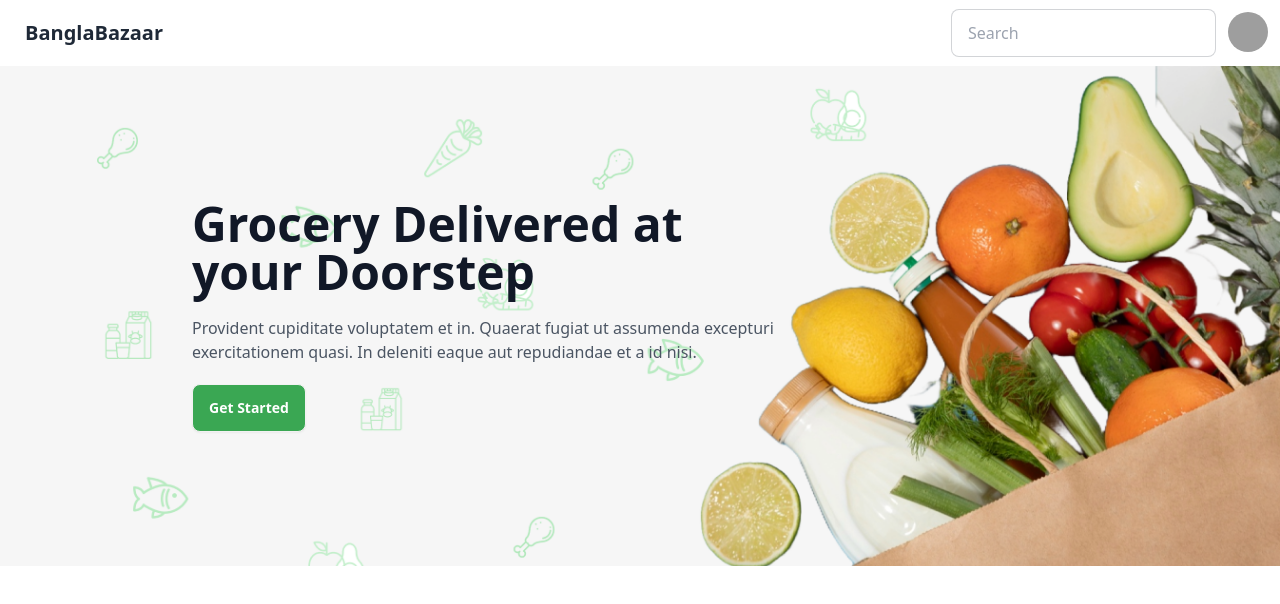
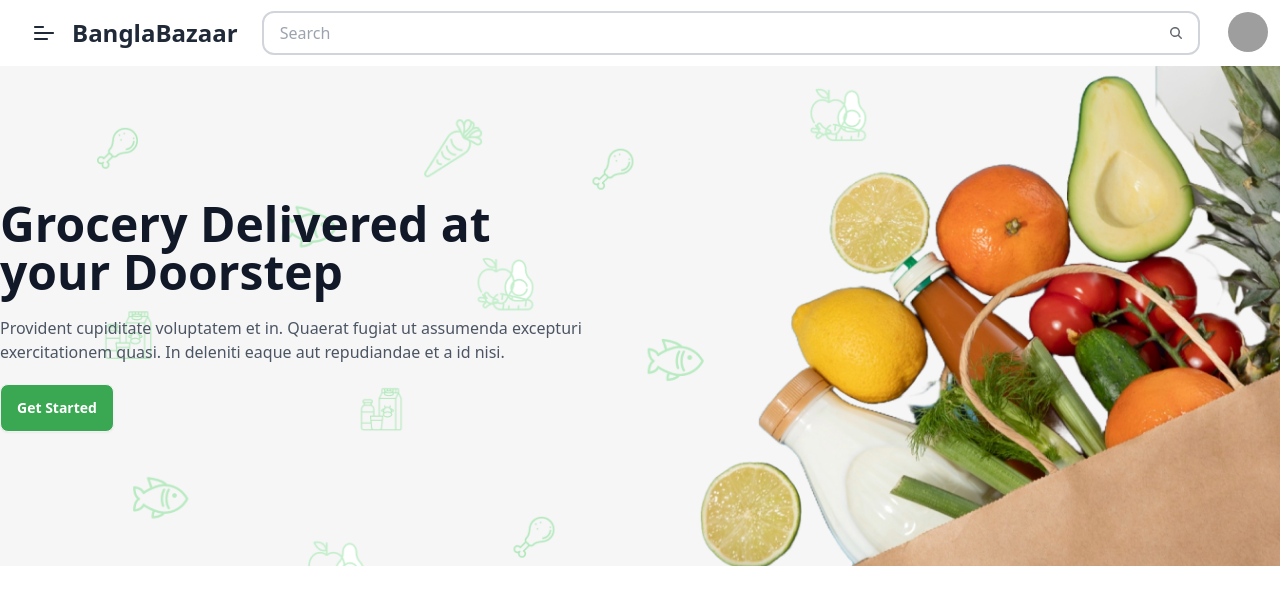
Before and after one commit to hellomaruf/Bangla-Bazaar-Client, a React (Vite) app: page / in a window 1280 px wide. Shown: the top 604 px of the page. Built offline with nearby package versions, Linux system fonts and the light colour scheme; grey boxes are pictures that could not be loaded.

Commit message:
Added some problem solving

```diff
--- a/package.json
+++ b/package.json
@@ -12,6 +12,7 @@
   "dependencies": {
     "react": "^18.3.1",
     "react-dom": "^18.3.1",
+    "react-icons": "^5.2.1",
     "react-router-dom": "^6.23.1"
   },
   "devDependencies": {
--- a/src/Components/Home/Hero.jsx
+++ b/src/Components/Home/Hero.jsx
@@ -1,16 +1,16 @@
 import heroImg from "../../assets/Imgs/bazar-banner.png";
 function Hero() {
   return (
-    <div>
+    <div className=''>
       <div
-        className=" bg-cover min-h-[500px]"
+        className="bg-cover min-h-[500px]"
         style={{
           backgroundImage: `url(${heroImg})`,
         }}
       >
 
-        <div className=" flex items-center min-h-[500px] max-w-4xl mx-auto ">
-          <div className="">
+        <div className=" flex items-center min-h-[500px] max-w-7xl  mx-auto ">
+          <div className=" ">
             <h1 className="mb-5 text-gray-900 max-w-xl text-5xl font-bold">Grocery Delivered at your Doorstep</h1>
             <p className="mb-5 text-gray-600 max-w-2xl">
               Provident cupiditate voluptatem et in. Quaerat fugiat ut assumenda
--- a/src/Shared/Nav.jsx
+++ b/src/Shared/Nav.jsx
@@ -1,18 +1,43 @@
+import { useState } from "react";
+import { CgMenuLeft } from "react-icons/cg";
+import { RxCross1 } from "react-icons/rx";
+
 function Nav() {
+  const [showSidebar, setShowSidebar] = useState(false);
   return (
     <div>
-      <div className="navbar bg-base-100">
-        <div className="flex-1">
-          <a className="btn btn-ghost text-xl">BanglaBazaar</a>
+      <div className="navbar z-10 bg-base-100">
+        <div className="flex-1 ml-6">
+          <div
+            onClick={() => setShowSidebar(!showSidebar)}
+            className="text-2xl cursor-pointer"
+          >
+            {showSidebar ? <RxCross1 /> : <CgMenuLeft />}
+          </div>
+          <a className=" ml-4 text-2xl font-semibold">BanglaBazaar</a>
+          <div className=" w-full mx-6">
+            <label className=" relative  w-full flex items-center gap-2">
+              <input
+                type="text"
+                className="  grow py-2 px-4 outline-none rounded-xl border-2 border-gray-300 focus:border-[#3aa753]"
+                placeholder="Search"
+              />
+              <svg
+                xmlns="http://www.w3.org/2000/svg"
+                viewBox="0 0 16 16"
+                fill="currentColor"
+                className="w-4 absolute right-4 h-4 opacity-70"
+              >
+                <path
+                  fillRule="evenodd"
+                  d="M9.965 11.026a5 5 0 1 1 1.06-1.06l2.755 2.754a.75.75 0 1 1-1.06 1.06l-2.755-2.754ZM10.5 7a3.5 3.5 0 1 1-7 0 3.5 3.5 0 0 1 7 0Z"
+                  clipRule="evenodd"
+                />
+              </svg>
+            </label>
+          </div>
         </div>
         <div className="flex-none gap-2">
-          <div className="form-control">
-            <input
-              type="text"
-              placeholder="Search"
-              className="input input-bordered w-24 md:w-auto"
-            />
-          </div>
           <div className="dropdown dropdown-end">
             <div
               tabIndex={0}
@@ -46,6 +71,17 @@ function Nav() {
           </div>
         </div>
       </div>
+      {/* sidebar */}
+
+      <div
+        className={
+          showSidebar
+            ? `left-0 bg-white mt-16 absolute w-[250px] mt-[calc(100% - 57.6px)]  md:fixed flex flex-col justify-between overflow-x-hidden space-y-6 px-2 py-4  inset-y-0  transform transition-all duration-700`
+            : `-left-[100%] bg-white mt-16 absolute w-[250px] mt-[calc(100% - 57.6px)]  md:fixed flex flex-col justify-between overflow-x-hidden space-y-6 px-2 py-4  inset-y-0  transform transition-all duration-700`
+        }
+      >
+        hello
+      </div>
     </div>
   );
 }
```
Also changed, not shown: 1 other file (tests, documents, lock files or other folders).
